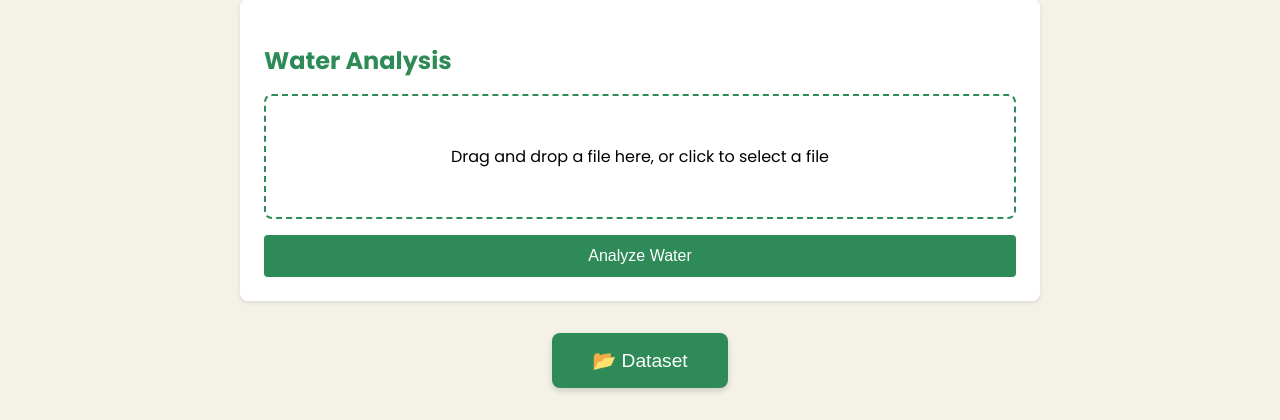
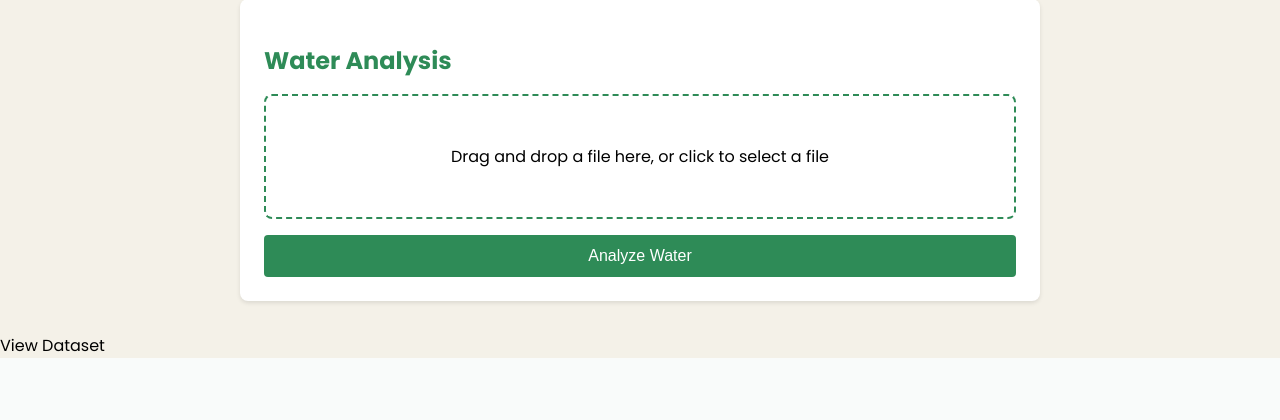
Before and after one commit to pratiksha3415/Bhumitra, a Flask app: page /second_page in a window 1280 px wide. Shown: the part 1495-1915 px from the top of the page. After the commit the page ends 1853 px from the top, so only its background shows below. Run offline with Flask 3, Linux system fonts and the light colour scheme.

Commit message:
Update index2.html

```diff
--- a/12/templates/index2.html
+++ b/12/templates/index2.html
@@ -121,13 +121,9 @@
             </div>
         </div>
     </div>
-    <div class="dataset-btn-container">
-        <a href="/page3" style="text-decoration: none;">
-         <button class="dataset-btn">
-             📂 Dataset
-         </button>
-     </a>
-    </div>
+     <!-- View Dataset Button -->
+     <a class="view-dataset-btn">View Dataset</a>
+
     <script>
         // Handle drag-and-drop functionality for all upload boxes
         document.querySelectorAll('.drag-drop-box').forEach(box => {
```
